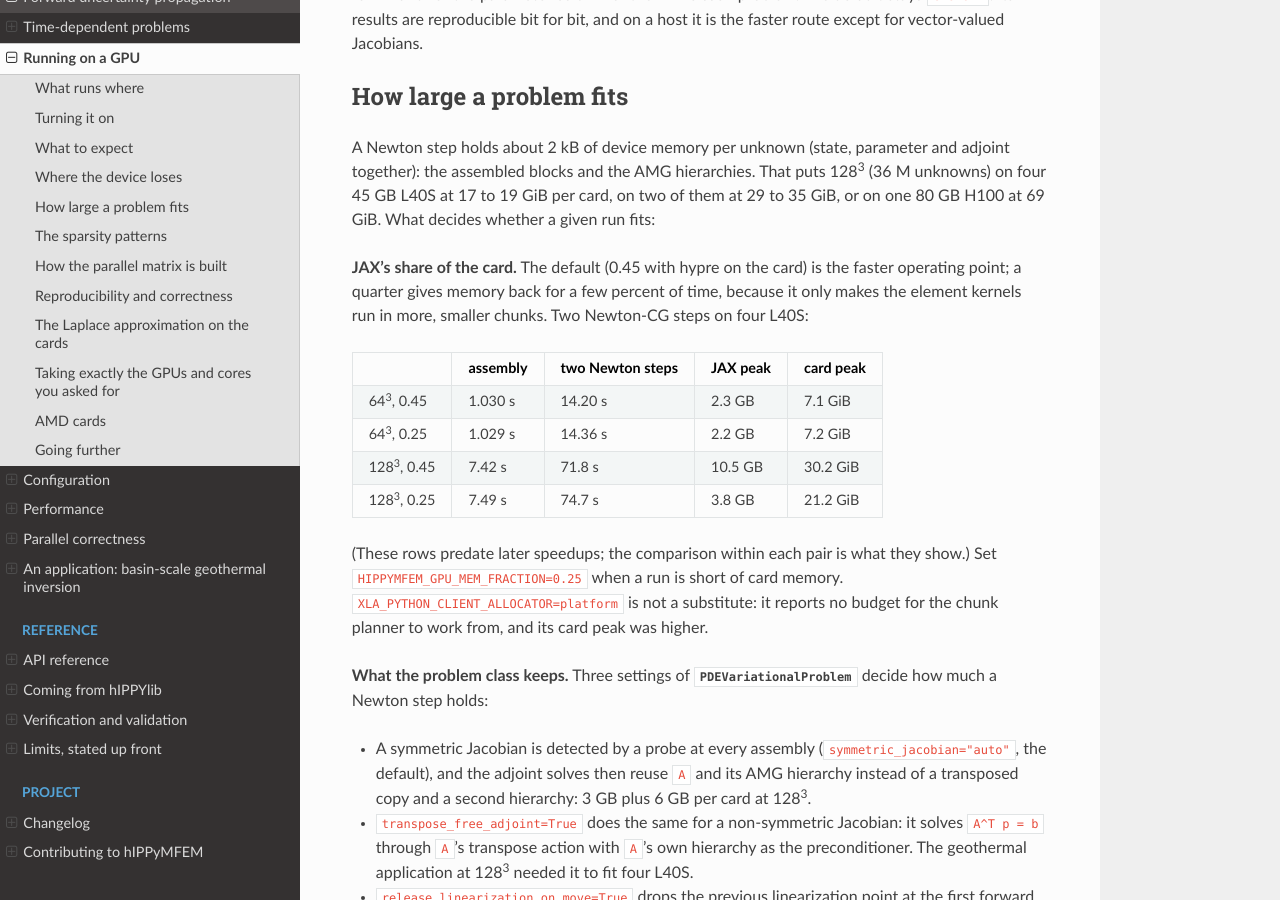
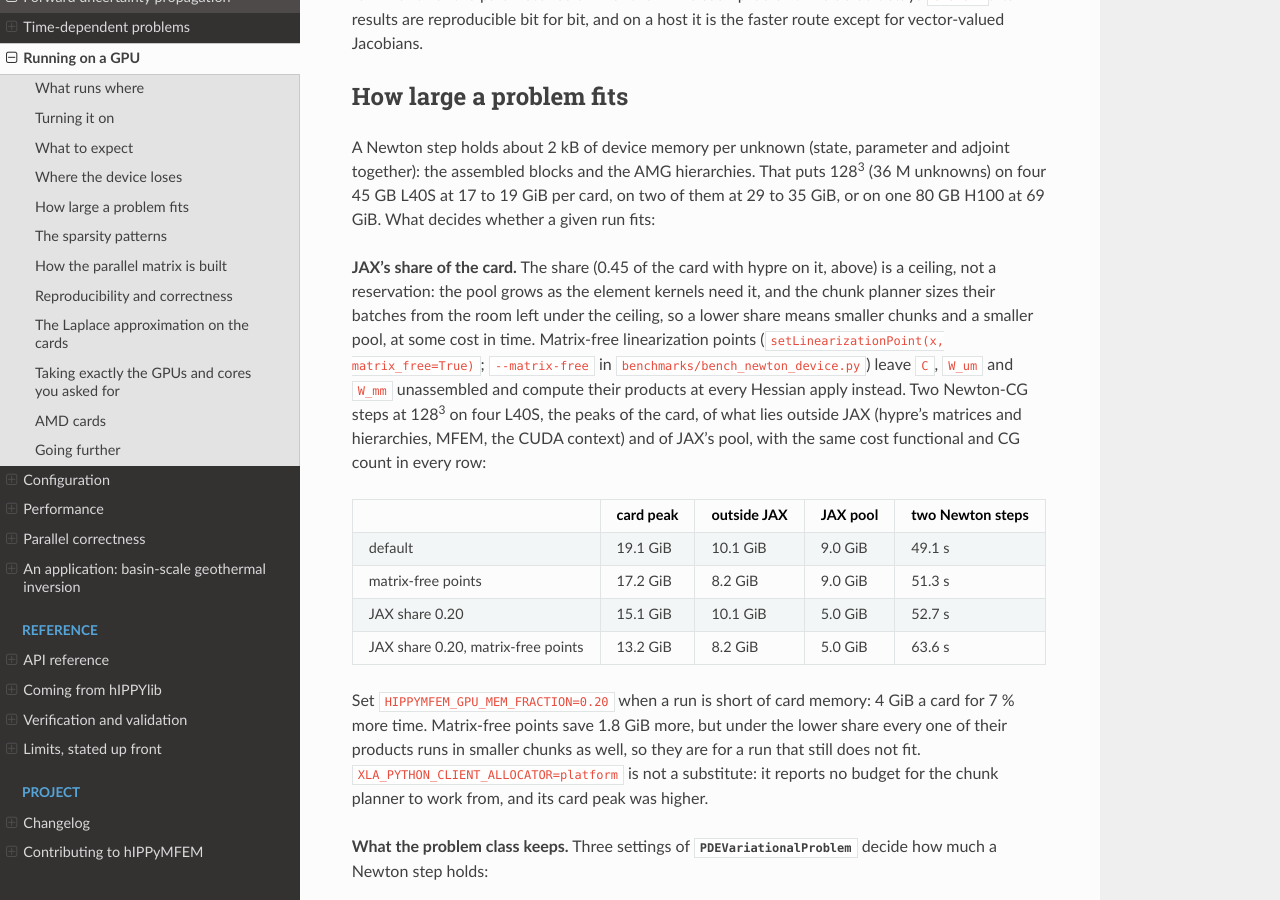
Before and after one commit to hIPPyMFEM/hippymfem, a Sphinx documentation site: the page built from docs/source/guide/gpu.rst, in a window 1280 px wide and 900 px high, scrolled down 4731 px. Built offline with Sphinx 7.4.7 and the Read the Docs theme 3.1.0, drawn with Linux system fonts in a browser that asks for light colours; pages that are not in the unit, such as notebooks, are missing from menus.

Commit message:
GPU guide: JAX's share of the card re-measured, with matrix-free linearization points
The table in "How large a problem fits" predated later speedups. Two Newton-CG steps at
128^3 on four L40S on the current code, with the peaks of the card, of what lies outside
JAX and of JAX's pool: the default takes 19.1 GiB a card and 49.1 s; a JAX share of 0.20
takes 15.1 GiB for 52.7 s; matrix-free points on top 13.2 GiB for 63.6 s, since under the
lower share their products run in smaller chunks too. The guide now recommends 0.20 when a
run is short of card memory, and matrix-free points only when that is not enough.

```diff
--- a/docs/source/guide/gpu.rst
+++ b/docs/source/guide/gpu.rst
@@ -244,26 +244,34 @@ adjoint together): the assembled blocks and the AMG hierarchies.  That puts
 128\ :sup:`3` (36 M unknowns) on four 45 GB L40S at 17 to 19 GiB per card, on two of them
 at 29 to 35 GiB, or on one 80 GB H100 at 69 GiB.  What decides whether a given run fits:
 
-**JAX's share of the card.**  The default (0.45 with hypre on the card) is the faster
-operating point; a quarter gives memory back for a few percent of time, because it only
-makes the element kernels run in more, smaller chunks.  Two Newton-CG steps on four L40S:
+**JAX's share of the card.**  The share (0.45 of the card with hypre on it, above) is a
+ceiling, not a reservation: the pool grows as the element kernels need it, and the chunk
+planner sizes their batches from the room left under the ceiling, so a lower share means
+smaller chunks and a smaller pool, at some cost in time.  Matrix-free linearization points
+(``setLinearizationPoint(x, matrix_free=True)``; ``--matrix-free`` in
+``benchmarks/bench_newton_device.py``) leave ``C``, ``W_um`` and ``W_mm`` unassembled and
+compute their products at every Hessian apply instead.  Two Newton-CG steps at
+128\ :sup:`3` on four L40S, the peaks of the card, of what lies outside JAX (hypre's
+matrices and hierarchies, MFEM, the CUDA context) and of JAX's pool, with the same cost
+functional and CG count in every row:
 
 .. table::
    :widths: auto
 
-   ========================  ==========  ================  =========  ==========
-   ..                        assembly    two Newton steps  JAX peak   card peak
-   ========================  ==========  ================  =========  ==========
-   64\ :sup:`3`, 0.45         1.030 s     14.20 s           2.3 GB     7.1 GiB
-   64\ :sup:`3`, 0.25         1.029 s     14.36 s           2.2 GB     7.2 GiB
-   128\ :sup:`3`, 0.45        7.42 s      71.8 s            10.5 GB    30.2 GiB
-   128\ :sup:`3`, 0.25        7.49 s      74.7 s            3.8 GB     21.2 GiB
-   ========================  ==========  ================  =========  ==========
+   =====================================  ==========  ============  ==========  ================
+   ..                                     card peak   outside JAX   JAX pool    two Newton steps
+   =====================================  ==========  ============  ==========  ================
+   default                                19.1 GiB    10.1 GiB      9.0 GiB     49.1 s
+   matrix-free points                     17.2 GiB    8.2 GiB       9.0 GiB     51.3 s
+   JAX share 0.20                         15.1 GiB    10.1 GiB      5.0 GiB     52.7 s
+   JAX share 0.20, matrix-free points     13.2 GiB    8.2 GiB       5.0 GiB     63.6 s
+   =====================================  ==========  ============  ==========  ================
 
-(These rows predate later speedups; the comparison within each pair is what they show.)
-Set ``HIPPYMFEM_GPU_MEM_FRACTION=0.25`` when a run is short of card memory.
-``XLA_PYTHON_CLIENT_ALLOCATOR=platform`` is not a substitute: it reports no budget for
-the chunk planner to work from, and its card peak was higher.
+Set ``HIPPYMFEM_GPU_MEM_FRACTION=0.20`` when a run is short of card memory: 4 GiB a card
+for 7 % more time.  Matrix-free points save 1.8 GiB more, but under the lower share every
+one of their products runs in smaller chunks as well, so they are for a run that still
+does not fit.  ``XLA_PYTHON_CLIENT_ALLOCATOR=platform`` is not a substitute: it reports no
+budget for the chunk planner to work from, and its card peak was higher.
 
 **What the problem class keeps.**  Three settings of
 :class:`~hippymfem.modeling.PDEVariationalProblem.PDEVariationalProblem` decide how much
```
Also changed, not shown: CHANGELOG.md (+4 -0 lines).
